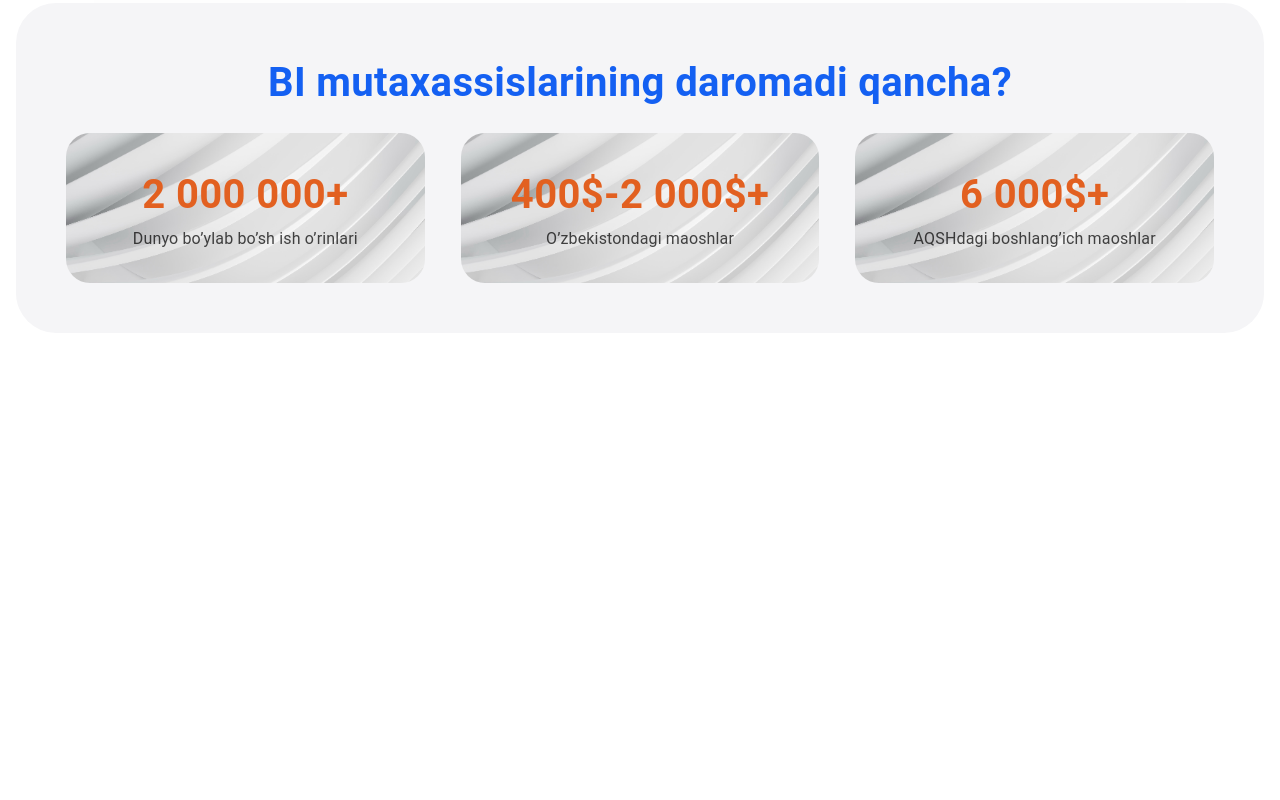
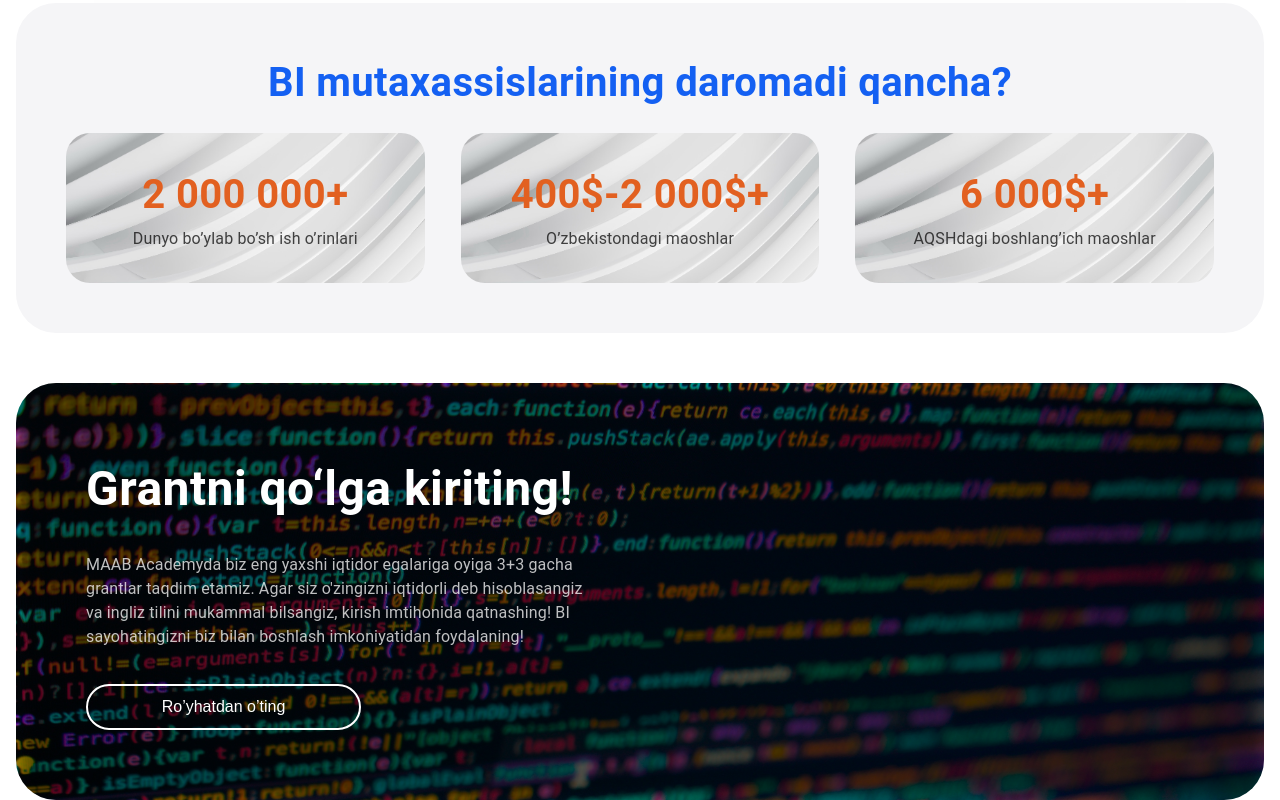
Before and after one commit to Murod1303/MAAB, a React (Vite) app: page / in a window 1280 px wide. Shown: the part 2492-3292 px from the top of the page. Before the commit the page ends 2825 px from the top, so only its background shows below. Built offline with nearby package versions, Linux system fonts and the light colour scheme.

Commit message:
chance section

```diff
--- a/src/components/chanceSection/Chance.jsx
+++ b/src/components/chanceSection/Chance.jsx
@@ -1,19 +1,94 @@
-import { Box, Container, Link, Stack, Typography } from "@mui/material";
-
+import { Box, Link, Stack, Typography } from "@mui/material";
+import { ContainerStyled } from "../generalStyle/GeneralStyle";
+import styled from "styled-components";
+const ChanceSection = styled(Box)`
+  @media (max-width: 764px) {
+    & h4 {
+      font-size: 42px;
+      margin-bottom: 20px;
+    }
+    & p {
+      font-size: 14px;
+      margin-bottom: 28px;
+    }
+    & a {
+      padding: 12px;
+    }
+  }
+  @media (max-width: 764px) {
+    & h4 {
+      width: 80%;
+      font-size: 36px;
+      margin-bottom: 18px;
+    }
+    & p {
+      width: 80%;
+      margin-bottom: 24px;
+    }
+    & .wrapper {
+      padding: 55px;
+    }
+  }
+  @media (max-width: 564px) {
+    & h4 {
+      width: 80%;
+      font-size: 28px;
+      margin-bottom: 16px;
+    }
+    & p {
+      width: 90%;
+      margin-bottom: 20px;
+    }
+    & a {
+      width: 200px;
+      font-size: 15px;
+    }
+    & .wrapper {
+      padding: 45px;
+    }
+  }
+  @media (max-width: 472px) {
+    & h4 {
+      width: 90%;
+      font-size: 24px;
+      margin-bottom: 16px;
+    }
+    & p {
+      width: 100%;
+      margin-bottom: 16px;
+    }
+    & .wrapper {
+      padding: 35px;
+    }
+  }
+  @media (max-width: 382px) {
+    & h4 {
+      width: 70%;
+      font-size: 18px;
+      margin-bottom: 16px;
+    }
+    & p {
+      width: 100%;
+      margin-bottom: 14px;
+    }
+    & .wrapper {
+      padding: 25px;
+    }
+  }
+`;
 const Chance = () => {
   return (
-    <Box component={"section"} marginBottom={"125px"}>
-      <Container
-        maxWidth={"1680px"}
-        sx={{ margin: "0 auto", padding: "0 16px", width: "100%" }}
-      >
+    <ChanceSection component={"section"} marginBottom={"125px"}>
+      <ContainerStyled>
         <Stack
+          className="wrapper"
           padding={"70px"}
           borderRadius={"40px"}
           overflow={"hidden"}
           sx={{
             backgroundImage: "url(./regars.jpg)",
-            backgroundSize: "100% ",
+            backgroundSize: "cover",
+            backgroundRepeat: "no-repeat",
             position: "relative",
             backgroundAttachment: "fixed",
           }}
@@ -62,8 +137,8 @@ const Chance = () => {
             </Link>
           </Box>
         </Stack>
-      </Container>
-    </Box>
+      </ContainerStyled>
+    </ChanceSection>
   );
 };
 
--- a/src/pages/Home.jsx
+++ b/src/pages/Home.jsx
@@ -15,7 +15,7 @@ const Home = () => {
       <Grands />
       <Referens />
       <Statist />
-      {/* <Chance /> */}
+      <Chance />
       {/* <Courses /> */}
       {/* <Response /> */}
       {/* <FormWrapper /> */}
```
